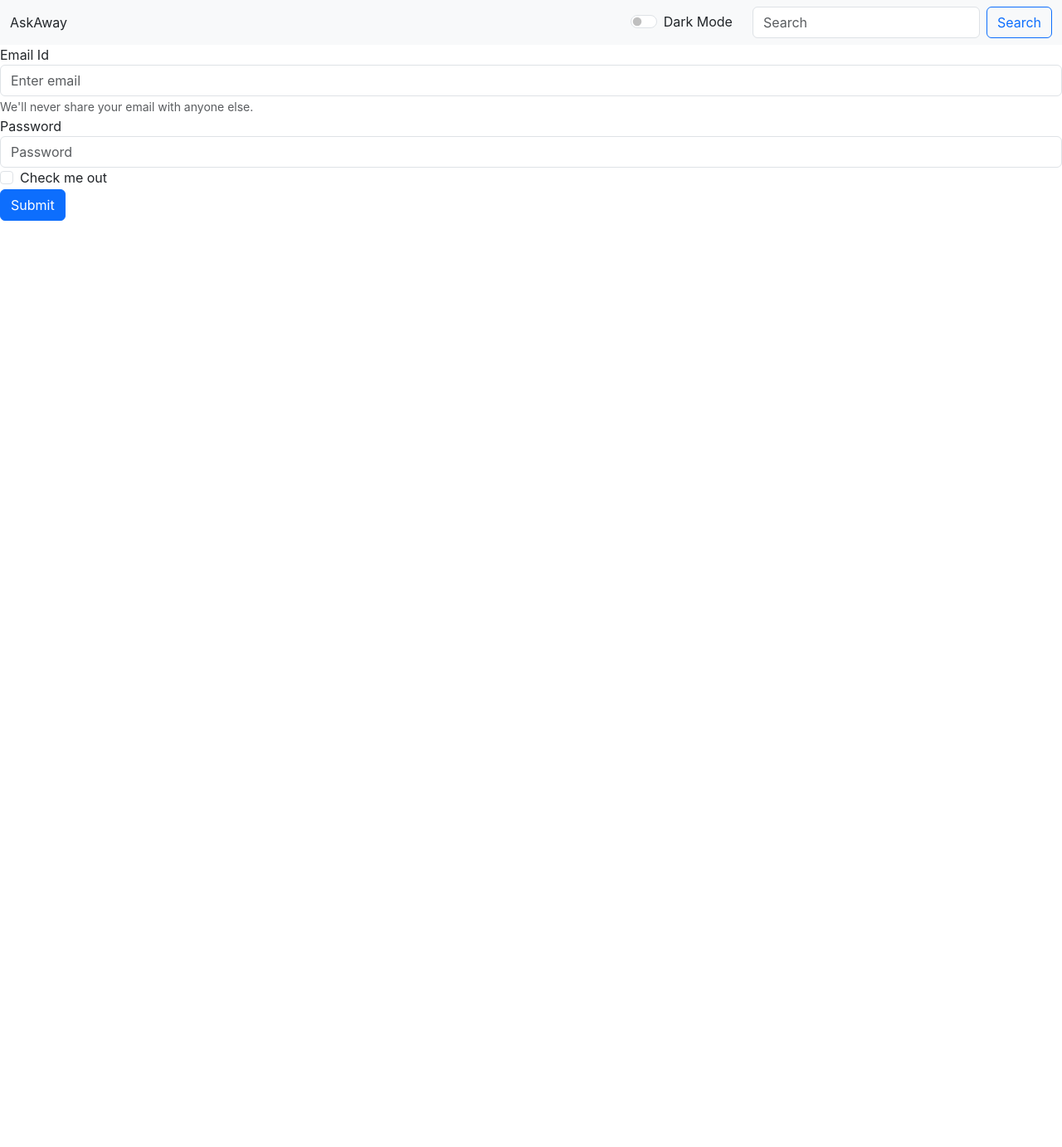
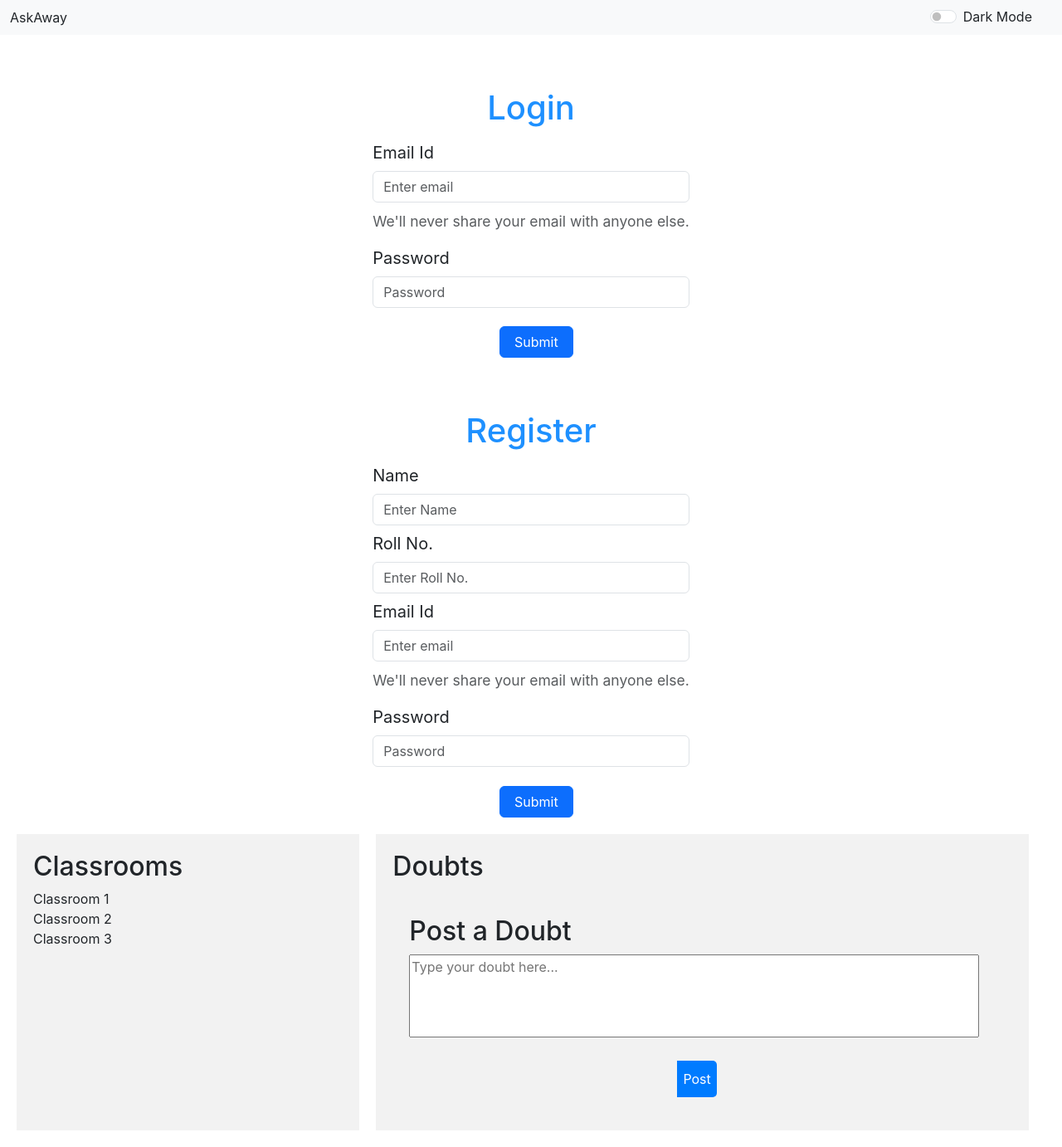
Before and after one commit to UJJAWAL-01/AskAway, a React (Create React App) app: page / in a window 1280 px wide. Shown: the whole page at 83% size. Before the commit the page ends 800 px from the top, so only its background shows below. Built offline with nearby package versions, Linux system fonts and the light colour scheme.

Commit message:
login,register and homepage initial layout

```diff
--- a/package.json
+++ b/package.json
@@ -6,8 +6,10 @@
     "@testing-library/jest-dom": "^5.17.0",
     "@testing-library/react": "^13.4.0",
     "@testing-library/user-event": "^13.5.0",
+    "classnames": "^2.3.2",
     "react": "^18.2.0",
     "react-dom": "^18.2.0",
+    "react-router-dom": "^6.16.0",
     "react-scripts": "5.0.1",
     "web-vitals": "^2.1.4"
   },
--- a/src/App.js
+++ b/src/App.js
@@ -1,36 +1,50 @@
 import "./App.css";
-import Navbar from "./components/Navbar";
+import Navbar from "./components/navbar/Navbar";
 import React, { useState } from "react";
 import Login from "./components/login/Login";
-// import { BrowserRouter, Routes } from "react-router-dom";
+import Register from "./components/register/Register";
+import HomePage from "./components/homepage/Homepage";
 
 function App() {
   const [mode, setMode] = useState("light"); // Whether dark mode is enabled or not
-
 
   const toggleMode = () => {
     if (mode === "light") {
       setMode("dark");
       document.body.style.backgroundColor = "#042743";
-
+      document.body.style.color = " white";
     } else {
       setMode("light");
       document.body.style.backgroundColor = "white";
+      document.body.style.color = "black";
+    }
+  };
 
-    }
+  // Define a function to set text color based on the mode
+  const getTextColor = () => {
+    return mode === "dark" ? "white" : "black";
   };
 
   return (
     <>
-        <Navbar
-          title="AskAway"
-          aboutText="About us"
-          mode={mode}
-          toggleMode={toggleMode}/>
+      <Navbar
+        title="AskAway"
+        aboutText="About us"
+        mode={mode}
+        toggleMode={toggleMode}
+      />
 
-          <Login/>
+      {/* Set inline style for Login component */}
+      <Login style={{ color: getTextColor() }} />
 
+      {/* Set inline style for Register component */}
+      <Register style={{ color: getTextColor() }} />
+
+      <HomePage/>
     </>
+
+
   );
 }
+
 export default App;
--- a/src/components/homepage/Homepage.js
+++ b/src/components/homepage/Homepage.js
@@ -1,13 +1,56 @@
-import React  from 'react'
+import React, { useState } from "react";
 import "./homepage.css";
 
+function HomePage() {
+  const [classrooms, setClassrooms] = useState([
+    "Classroom 1",
+    "Classroom 2",
+    "Classroom 3",
+  ]);
 
-const Homepage = () => {
-    return (
-        <div>
-            <Homepage/>
+  const [doubts, setDoubts] = useState([]);
+  const [newDoubt, setNewDoubt] = useState("");
+
+  const handleDoubtSubmit = () => {
+    if (newDoubt.trim() !== "") {
+      setDoubts([...doubts, newDoubt]);
+      setNewDoubt("");
+    }
+  };
+
+  return (
+    <>
+      <div className="homepage-container">
+        <div className="classrooms">
+          <h2>Classrooms</h2>
+          <ul>
+            {classrooms.map((classroom, index) => (
+              <li key={index}>{classroom}</li>
+            ))}
+          </ul>
         </div>
-    )
+        <div className="forum">
+          <div className="doubt-container">
+            <h2>Doubts</h2>
+            <ul>
+              {doubts.map((doubt, index) => (
+                <li key={index}>{doubt}</li>
+              ))}
+            </ul>
+          </div>
+          <div className="post-doubt">
+            <h2>Post a Doubt</h2>
+            <textarea
+              placeholder="Type your doubt here..."
+              value={newDoubt}
+              onChange={(e) => setNewDoubt(e.target.value)}
+            />
+            <button onClick={handleDoubtSubmit}>Post</button>
+          </div>
+        </div>
+      </div>
+    </>
+  );
 }
 
-export default Homepage
+export default HomePage;
--- a/src/components/homepage/homepage.css
+++ b/src/components/homepage/homepage.css
@@ -0,0 +1,51 @@
+/* HomePage.css */
+
+.homepage-container {
+    display: flex;
+    justify-content: space-between;
+    padding: 20px;
+  }
+
+
+  .classrooms,
+  .forum,
+  .post-doubt {
+    flex: 1;
+    padding: 20px;
+    margin-right: 20px; /* Add spacing between columns */
+    background-color: #f2f2f2; /* Adjust background colors as needed */
+  }
+
+  .forum {
+    flex: 2; /* Adjust the width of the middle column as needed */
+  }
+
+
+  .doubt-container {
+    margin-bottom: 20px;
+  }
+
+  ul {
+    list-style: none;
+    padding: 0;
+  }
+
+
+  textarea {
+    width: 100%;
+    height: 100px;
+    resize: none;
+    margin-bottom: 10px;
+  }
+
+  button {
+    background-color: #007bff;
+    color: white;
+    border: none;
+    padding: 10px 20px;
+    cursor: pointer;
+  }
+
+  button:hover {
+    background-color: #0056b3;
+  }
--- a/src/components/login/Login.js
+++ b/src/components/login/Login.js
@@ -5,22 +5,22 @@ import "./login.css";
 const Login = () => {
     return (
         <>
+            <h1>Login</h1>
+            <div className='loginForm'>
             <form>
               <div class="form-group">
                 <label for="exampleInputEmail1">Email Id</label>
-                <input type="email" class="form-control" id="exampleInputEmail1" aria-describedby="emailHelp" placeholder="Enter email"/>
+                <input type="email" class="form-control" id="exampleInputEmail" aria-describedby="emailHelp" placeholder="Enter email"/>
                 <small id="emailHelp" class="form-text text-muted">We'll never share your email with anyone else.</small>
               </div>
               <div class="form-group">
                 <label for="exampleInputPassword1">Password</label>
-                <input type="password" class="form-control" id="exampleInputPassword1" placeholder="Password"/>
+                <input type="password" class="form-control" id="exampleInputPassword" placeholder="Password"/>
               </div>
-              <div class="form-group form-check">
-                <input type="checkbox" class="form-check-input" id="exampleCheck1"/>
-                <label class="form-check-label" for="exampleCheck1">Check me out</label>
-              </div>
-              <button type="submit" class="btn btn-primary">Submit</button>
             </form>
+
+            </div>
+            <button type="submit" class="btn btn-primary">Submit</button>
         </>
     )
 }
--- a/src/components/login/login.css
+++ b/src/components/login/login.css
@@ -0,0 +1,33 @@
+h1{
+    font-size: 2.5em;
+    text-align: center;
+    color: #1E90FF;
+    margin-top: 5%;
+}
+
+.loginForm{
+    width: 100%;
+    height: 100%;
+    display: flex;
+    justify-content: center;
+    align-items: center;
+    font-size: 1.25em;
+    flex-direction: column;
+    line-height: 2.2em;
+
+}
+
+button{
+    width: 7%;
+    height: 100%;
+    display: flex;
+    justify-content: center;
+    align-items: center;
+    background-color: #1E90FF;
+    border: none;
+    border-radius: 0px 5px 5px 0px;
+    color: white;
+    align-self: center;
+    margin-left: 47%;
+    margin-top: 1.75%;
+}
--- a/src/components/Navbar.js
+++ b/src/components/navbar/Navbar.js
@@ -1,6 +1,6 @@
 import React from "react";
 import PropTypes from "prop-types";
-// import { Link } from "react-router-dom";
+import "./navbar.css";
 
 
 export default function Navbar(props) {
@@ -19,21 +19,21 @@ export default function Navbar(props) {
             data-bs-target="#navbarSupportedContent"
             aria-controls="navbarSupportedContent"
             aria-expanded="false"
-            aria-label="Toggle navigation"
-          >
+            aria-label="Toggle navigation">
+
             <span className="navbar-toggler-icon"></span>
           </button>
           <div className="collapse navbar-collapse" id="navbarSupportedContent">
             <ul className="navbar-nav me-auto mb-2 mb-lg-0">
+              {/* <li className="nav-item">
+                <Link className="nav-link active" aria-current="page" to="/Homepage">
+                    Home
+                </Link>
+              </li>
+
               <li className="nav-item">
-                {/* <Link className="nav-link active" aria-current="page" to="/"> */}
-                    {/* Home */}
-                {/* </Link> */}
-
-              </li>
-              {/* <li className="nav-item">
                 <Link className="nav-link" to="/About">
-                  {" "}{props.aboutText}{" "}
+                  Classroom
                 </Link>
               </li> */}
             </ul>
@@ -49,19 +49,6 @@ export default function Navbar(props) {
                 {props.mode === 'light' ? 'Dark Mode' : 'Light Mode'}
               </label>
             </div>
-
-            <form className="d-flex" role="search">
-              <input
-                className="form-control me-2"
-                type="search"
-                placeholder="Search"
-                aria-label="Search"
-              />
-              <button className="btn btn-outline-primary" type="submit">
-                Search
-              </button>
-            </form>
-
           </div>
         </div>
       </nav>
--- a/src/components/register/Register.js
+++ b/src/components/register/Register.js
@@ -4,11 +4,34 @@ import "./register.css";
 
 const Register = () => {
     return (
-        <div>
+        <>
+            <h1>Register</h1>
+            <div className='registerForm'>
+            <form>
+            <div class="form-group">
+                <label for="exampleInputEmail1">Name</label>
+                <input type="text" class="form-control" id="exampleInputName" aria-describedby="nameHelp" placeholder="Enter Name"/>
+              </div>
 
+              <div class="form-group">
+                <label for="exampleInputEmail1">Roll No.</label>
+                <input type="number" class="form-control" id="exampleInputRollno" aria-describedby="RollnoHelp" placeholder="Enter Roll No."/>
+              </div>
 
-            <Register/>
-        </div>
+              <div class="form-group">
+                <label for="exampleInputEmail1">Email Id</label>
+                <input type="email" class="form-control" id="exampleInputEmail" aria-describedby="emailHelp" placeholder="Enter email"/>
+                <small id="emailHelp" class="form-text text-muted">We'll never share your email with anyone else.</small>
+              </div>
+              <div class="form-group">
+                <label for="exampleInputPassword1">Password</label>
+                <input type="password" class="form-control" id="exampleInputPassword" placeholder="Password"/>
+              </div>
+            </form>
+
+            </div>
+            <button type="submit" class="btn btn-primary">Submit</button>
+        </>
     )
 }
 
--- a/src/components/register/register.css
+++ b/src/components/register/register.css
@@ -0,0 +1,33 @@
+h1{
+    font-size: 2.5em;
+    text-align: center;
+    color: #1E90FF;
+    margin-top: 5%;
+}
+
+.registerForm{
+    width: 100%;
+    height: 100%;
+    display: flex;
+    justify-content: center;
+    align-items: center;
+    font-size: 1.25em;
+    flex-direction: column;
+    line-height: 2.2em;
+
+}
+
+button{
+    width: 7%;
+    height: 100%;
+    display: flex;
+    justify-content: center;
+    align-items: center;
+    background-color: #1E90FF;
+    border: none;
+    border-radius: 0px 5px 5px 0px;
+    color: white;
+    align-self: center;
+    margin-left: 47%;
+    margin-top: 1.75%;
+}
```
Also changed, not shown: src/App.css (line endings or trailing spaces), src/components/navbar/navbar.css (added), 1 other file (tests, documents, lock files or other folders).
